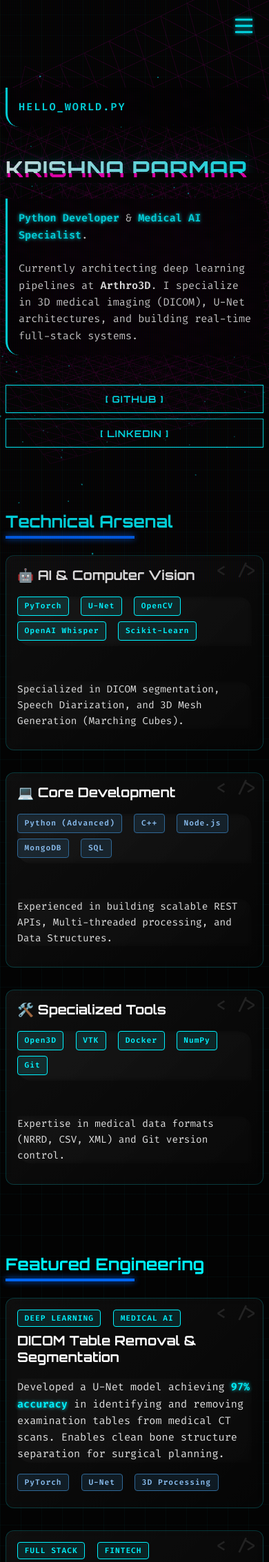
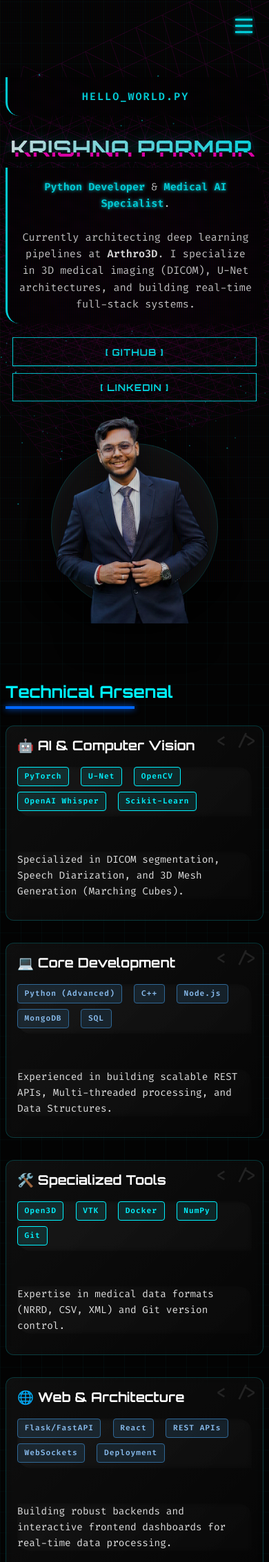
Before and after one commit to Krishnaparmar007/portfolio, a Flask app: page / in a window 390 px wide. Shown: the top 2265 px of the page at 69% size. Run offline with Flask 3, Linux system fonts and the light colour scheme.

Commit message:
Update portfolio layout to two columns and add web architecture skills

```diff
--- a/static/style.css
+++ b/static/style.css
@@ -218,6 +218,16 @@ p {
     gap: 2rem;
 }
 
+.grid-2 {
+    grid-template-columns: repeat(2, 1fr) !important;
+}
+
+@media (max-width: 768px) {
+    .grid-2 {
+        grid-template-columns: 1fr !important;
+    }
+}
+
 .card {
     background: linear-gradient(135deg, rgba(255, 255, 255, 0.05) 0%, rgba(255, 255, 255, 0.01) 100%);
     border: 1px solid rgba(0, 243, 255, 0.2);
@@ -422,6 +432,109 @@ html {
 
 .menu-toggle.active span:nth-child(3) {
     transform: rotate(-45deg) translate(7px, -6px);
+}
+
+/* --- ABOUT SECTION LAYOUT --- */
+.about-container {
+    display: flex;
+    align-items: center;
+    justify-content: space-between;
+    gap: 3rem;
+    width: 100%;
+}
+
+.about-content {
+    flex: 1;
+    z-index: 2;
+}
+
+.about-image {
+    flex: 1;
+    display: flex;
+    justify-content: center;
+    align-items: center;
+    position: relative;
+    z-index: 2;
+}
+
+.image-wrapper {
+    position: relative;
+    width: 100%;
+    max-width: 450px;
+    height: 450px;
+    display: flex;
+    justify-content: center;
+    align-items: flex-end;
+}
+
+.image-wrapper::before {
+    content: '';
+    position: absolute;
+    top: 50%;
+    left: 50%;
+    transform: translate(-50%, -50%);
+    width: 380px;
+    height: 380px;
+    background: #111;
+    border-radius: 50%;
+    z-index: 0;
+    box-shadow: 0 0 30px rgba(0, 0, 0, 0.8), inset 0 0 20px rgba(0, 243, 255, 0.05);
+    border: 1px solid rgba(0, 243, 255, 0.2);
+}
+
+.image-wrapper img {
+    width: 100%;
+    max-width: 400px;
+    /* limits width to look proportional with circle */
+    height: auto;
+    object-fit: contain;
+    position: relative;
+    z-index: 1;
+    filter: drop-shadow(0 15px 25px rgba(0, 0, 0, 0.6));
+}
+
+@media (max-width: 1024px) {
+    .about-container {
+        flex-direction: column;
+        text-align: center;
+        gap: 2rem;
+    }
+
+    .about-content p {
+        margin: 0 auto;
+    }
+
+    .about-content .btn {
+        margin: 10px;
+    }
+
+    .image-wrapper {
+        height: 350px;
+    }
+
+    .image-wrapper::before {
+        width: 300px;
+        height: 300px;
+    }
+
+    .image-wrapper img {
+        max-width: 320px;
+    }
+}
+
+@media (max-width: 480px) {
+    .image-wrapper {
+        height: 280px;
+    }
+
+    .image-wrapper::before {
+        width: 240px;
+        height: 240px;
+    }
+
+    .image-wrapper img {
+        max-width: 260px;
+    }
 }
 
 /* Responsive Design - Mobile First Approach */
--- a/templates/index.html
+++ b/templates/index.html
@@ -45,28 +45,39 @@
 
     <main>
         <section id="about" class="fade-in">
+            <div class="about-container">
+                <div class="about-content">
                     <p
                         style="color: var(--neon-cyan); font-weight: bold; font-family: 'Fira Code', monospace; letter-spacing: 2px;">
                         HELLO_WORLD.PY</p>
                     <h1 class="glitch" data-text="KRISHNA PARMAR">KRISHNA PARMAR.</h1>
                     <p>
-                <span class="highlight">Python Developer</span> & <span class="highlight">Medical AI Specialist</span>.
+                        <span class="highlight">Python Developer</span> & <span class="highlight">Medical AI
+                            Specialist</span>.
                         <br><br>
-                Currently architecting deep learning pipelines at <strong style="color: #fff;">Arthro3D</strong>. I
+                        Currently architecting deep learning pipelines at <strong
+                            style="color: #fff;">Arthro3D</strong>. I
                         specialize in 3D medical imaging (DICOM),
                         U-Net architectures,
                         and building real-time full-stack systems.
                     </p>
                     <div style="margin-top: 20px;">
                         <a href="https://github.com/Krishnaparmar007" target="_blank" class="btn">[ GitHub ]</a>
-                <a href="https://www.linkedin.com/in/krishnaparmar26" target="_blank" class="btn">[ LinkedIn ]</a>
+                        <a href="https://www.linkedin.com/in/krishnaparmar26" target="_blank" class="btn">[ LinkedIn
+                            ]</a>
                     </div>
-
+                </div>
+                <div class="about-image">
+                    <div class="image-wrapper">
+                        <img src="{{ url_for('static', filename='me2.png') }}" alt="Krishna Parmar">
+                    </div>
+                </div>
+            </div>
         </section>
 
         <section id="skills" class="fade-in">
             <h2>Technical Arsenal</h2>
-            <div class="grid">
+            <div class="grid grid-2">
                 <div class="card">
                     <h3>🤖 AI & Computer Vision</h3>
                     <p style="border: none; padding: 0; background: none; box-shadow: none;">
@@ -109,6 +120,21 @@
                     <br>
                     <p style="font-size: 0.9rem; background: none; padding: 0; border: none; box-shadow: none;">
                         Expertise in medical data formats (NRRD, CSV, XML) and Git version control.
+                    </p>
+                </div>
+
+                <div class="card">
+                    <h3>🌐 Web & Architecture</h3>
+                    <p style="border: none; padding: 0; background: none; box-shadow: none;">
+                        <span class="tag tag-secondary">Flask/FastAPI</span>
+                        <span class="tag tag-secondary">React</span>
+                        <span class="tag tag-secondary">REST APIs</span>
+                        <span class="tag tag-secondary">WebSockets</span>
+                        <span class="tag tag-secondary">Deployment</span>
+                    </p>
+                    <br>
+                    <p style="font-size: 0.9rem; background: none; padding: 0; border: none; box-shadow: none;">
+                        Building robust backends and interactive frontend dashboards for real-time data processing.
                     </p>
                 </div>
             </div>
```
Also changed, not shown: static/2.png (added), static/3.png (added), static/me2.png. Lines whose indentation alone changed are shown as unchanged.
